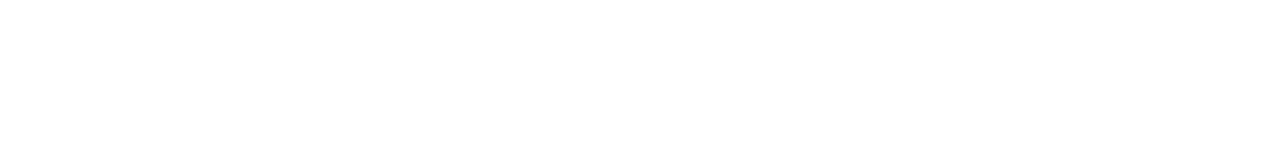
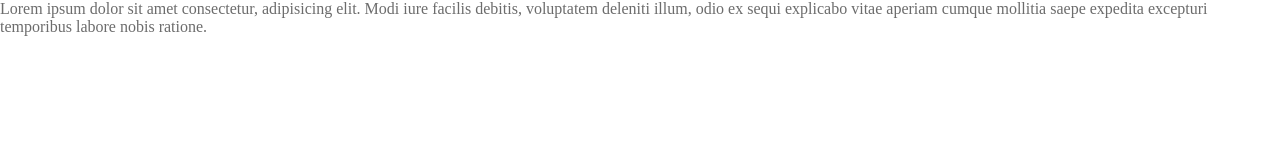
Before and after one commit to geissonv/Project_Travelgram, a plain HTML site: page index.html in a window 1280 px wide. Drawn offline with Linux system fonts and the light colour scheme.

Commit message:
var color

```diff
--- a/index.html
+++ b/index.html
@@ -7,6 +7,6 @@
   <link rel="stylesheet" href="/styles/index.css">
 </head>
 <body>
-
+  <p>Lorem ipsum dolor sit amet consectetur, adipisicing elit. Modi iure facilis debitis, voluptatem deleniti illum, odio ex sequi explicabo vitae aperiam cumque mollitia saepe expedita excepturi temporibus labore nobis ratione.</p>
 </body>
 </html>
--- a/styles/global.css
+++ b/styles/global.css
@@ -3,3 +3,18 @@
   padding: 0;
   box-sizing: border-box;
 }
+
+:root {
+  --brand-color: #EF5F4C;
+  --background-color: #FFF;
+  --surface-color: #f5f5f5;
+  --skeleton-color: #d9d9d9;
+  --shape-transparency: rgba(255, 255, 255, 0.56);
+  --text-color-primary: #313131;
+  --text-color-secondary: #6c6c6c;
+}
+
+body {
+  color: var(--text-color-secondary);
+  background-color: var(--background-color);
+}
```
Also changed, not shown: assets/AirplaneTilt.svg (added), assets/Image 01.png (added), assets/Image 02.png (added), assets/Image 03.png (added), assets/Image 04.png (added), assets/Image 05.png (added), assets/Image 06.png (added), assets/Image 07.png (added), assets/Image 08.png (added), assets/Image 09.png (added), assets/Image 10.png (added), assets/Image 11.png (added), assets/Image.svg (added), assets/Logo.svg (added), 2 more files, 2 other files.
